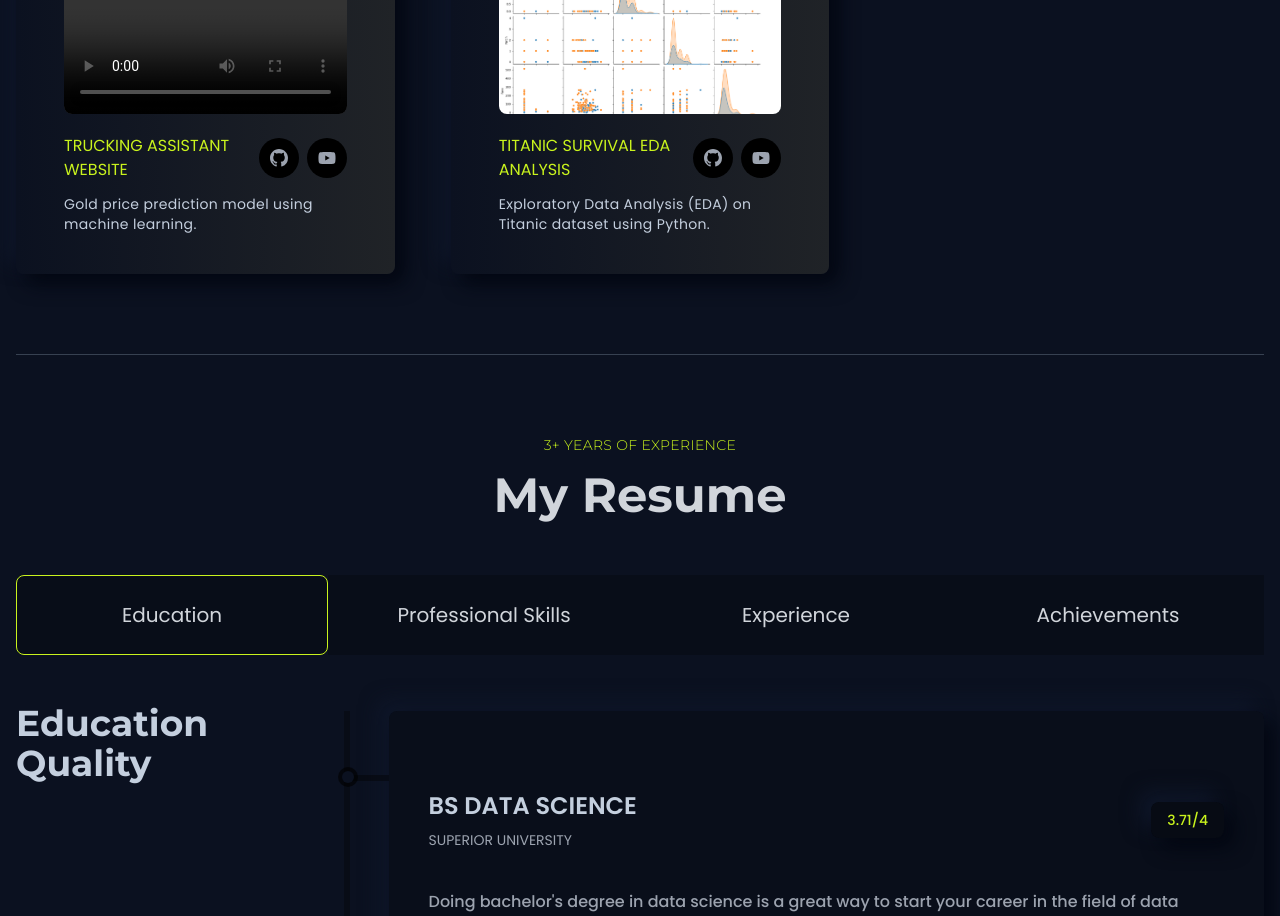
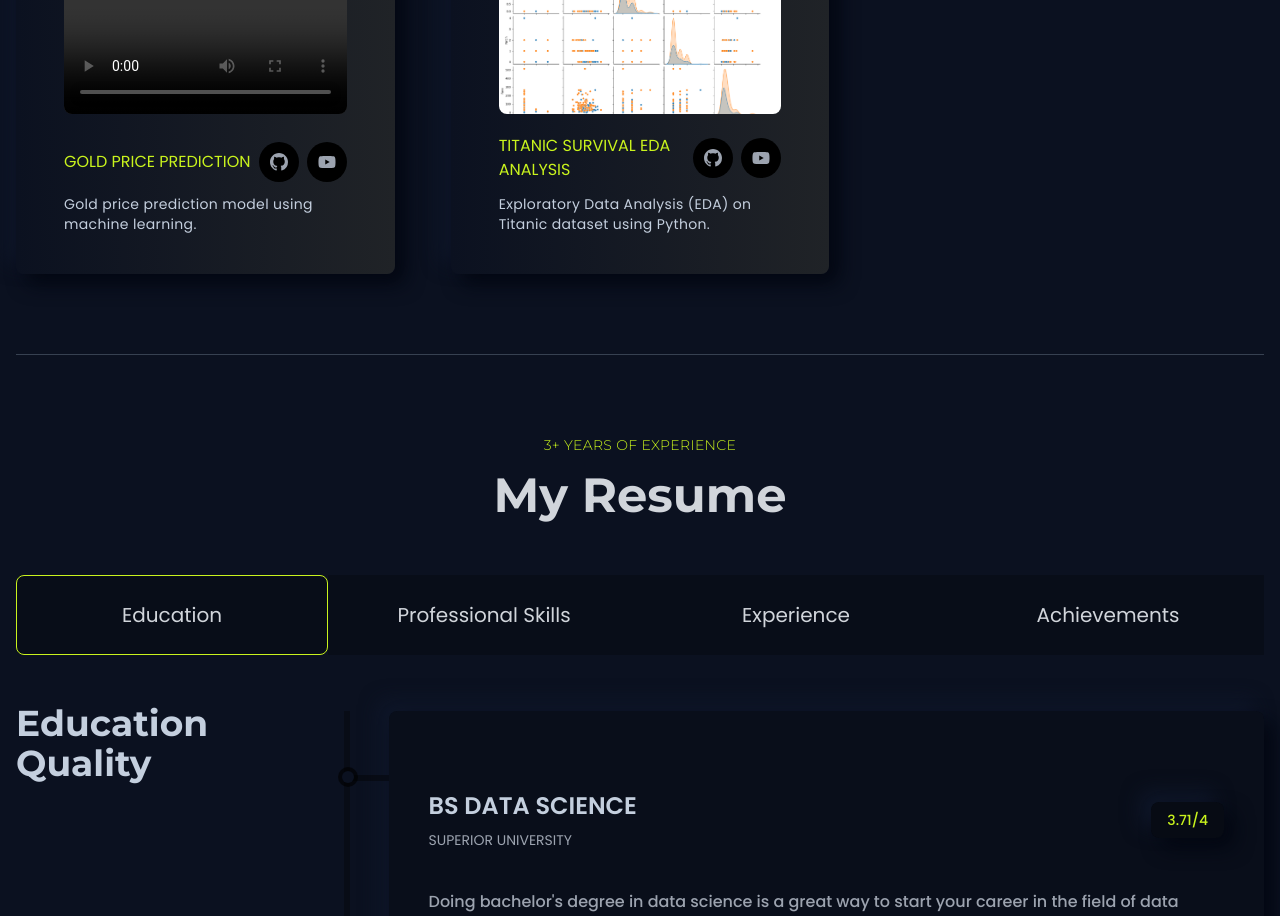
Before and after one commit to Ahmed-26/portfolio, a React (Vite) app: page / in a window 1280 px wide. Shown: the part 2800-3716 px from the top of the page. Built offline with nearby package versions, Linux system fonts and the light colour scheme; grey boxes are pictures that could not be loaded.

Commit message:
Update Projects.tsx

```diff
--- a/src/components/Projects.tsx
+++ b/src/components/Projects.tsx
@@ -37,7 +37,7 @@ const Projects = () => {
           />
 
           <ProjectsCard
-            title="Trucking assistant Website"
+            title="Gold price prediction "
             des="Gold price prediction model using machine learning."
             src={projectzero}
             type="video"
```
